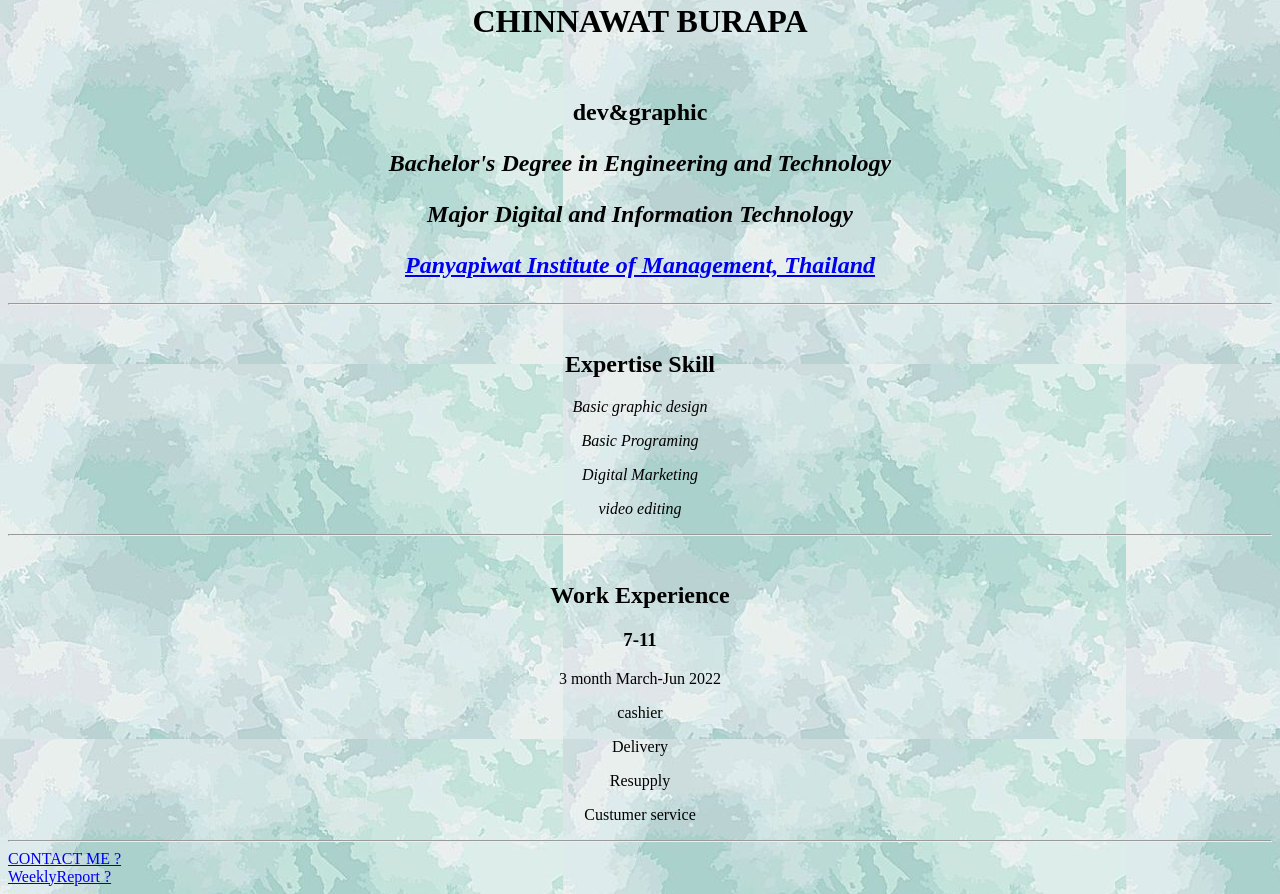
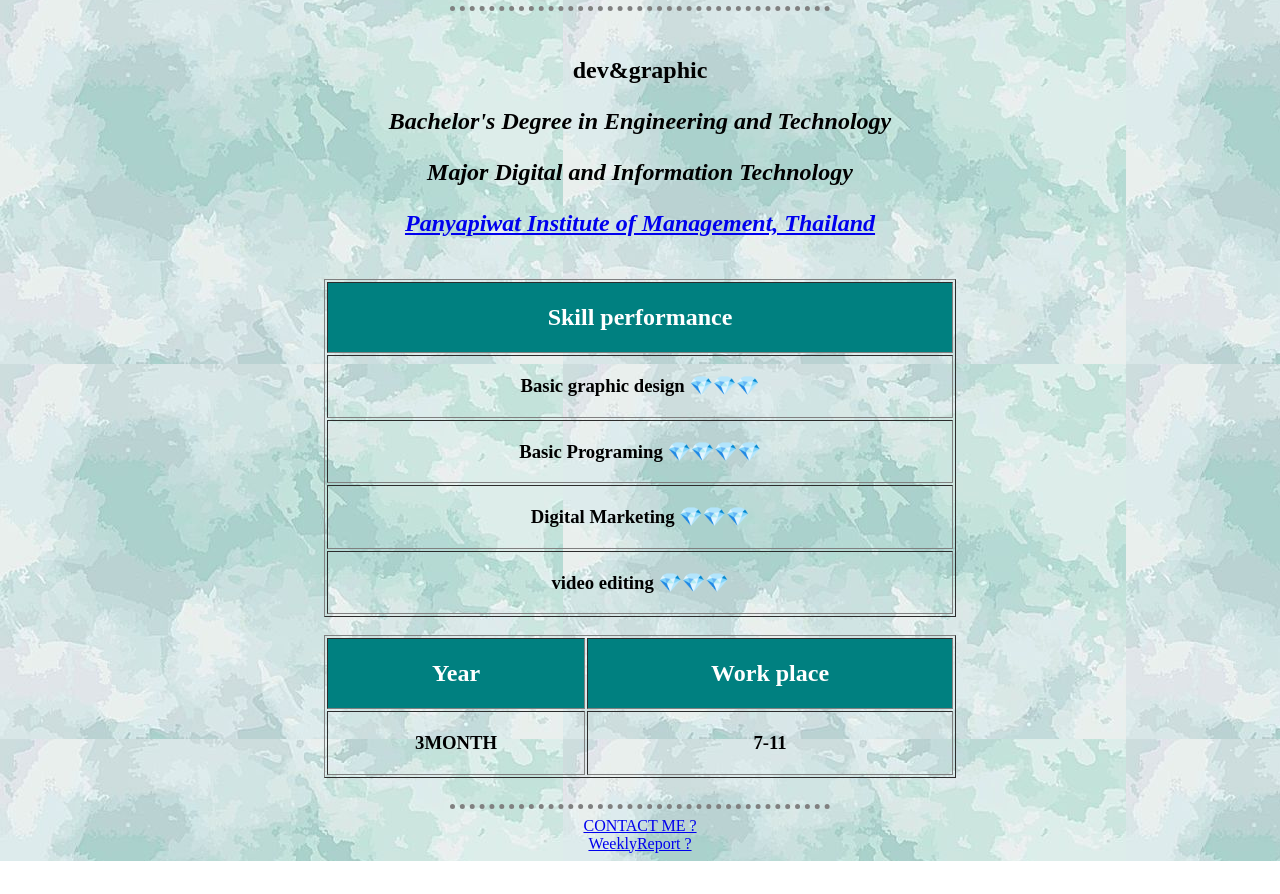
Before and after one commit to teamchinnawat/Resume, a plain HTML site: page index.html in a window 1280 px wide. Shown: the part 386-1280 px from the top of the page. After the commit the page ends 1247 px from the top, so only its background shows below. Drawn offline with Linux system fonts and the light colour scheme.

Commit message:
Add files via upload

```diff
--- a/index.html
+++ b/index.html
@@ -1,44 +1,80 @@
-<!<!DOCTYPE html>
+<!DOCTYPE html>
 <html>
 <head>
   <meta charset="utf-8"
   <h1><title> WELLCOME TO MY WEBSITE 🤍	</title></h1>
-</head>
+<style>
+ hr{
+   border-style: none;
+   border-top-style:dotted;
+   border-color: grey;
+   border-width: 5px;
+   width: 30%;
+ }
+</style>
+
+
+</head><div style="text-align:center">
 <body background="123.jpg">
-  <div style="text-align:center"><h1>WELLCOME TO MY WEBSITE 🤍</h1>
 <img src="kkk.png" alt="width="300" height="300">
   <h1>CHINNAWAT BURAPA</h1>
+  <hr>
   <br>
   <h2>dev&graphic </h2>
   <em><h2><p>Bachelor's Degree in Engineering and Technology</p>
   <p>Major Digital and Information Technology  </p>
   <p><a href="http://www.pim.ac.th">Panyapiwat Institute of Management, Thailand</a></p>
-  </div></h2></em>
-  <hr>
+  </h2></em>
+
   <br>
-  <h2><div style="text-align:center">Expertise Skill</h2>
-  <em><div style="text-align:center">
-  <p></p>Basic graphic design</p>
-    <p>Basic Programing</p>
-    <p>Digital Marketing</p>
-    <p>video editing</p>
-  </div></em>
-<hr>
 
-  <br><div style="text-align:center">
-  <h2>Work Experience</h2>
-  <h3><p>7-11</p></h3>
-  <p>3 month March-Jun 2022</p>
-  <p>cashier</p>
-  <p>Delivery</p>
-  <p>Resupply</p>
-  <p>Custumer service</p>
-  </div>
-<hr>
 
-<a href="cantact.html">CONTACT ME ?</a>
+
+  <table border="1"  width="50%" align="center">
+  <thead>
+  <tr style="background-color: #008080; color : #fff; ">
+  <th><h2>Skill performance</h2></th>
+  </tr>
+  </thead>
+  <tr>
+  <td><h3>Basic graphic design  💎💎💎</h3></td>
+  </tr>
+  <tr>
+  <td><h3>Basic Programing  💎💎💎💎</h3></td>
+  </tr>
+  <tr>
+  <td><h3>Digital Marketing 💎💎💎</h3></td>
+  </tr>
+  <tr>
+  <td><h3>video editing   💎💎💎</h3></td>
+  </tr>
+</table>
+
+
+<br>
+<table border="1"  width="50%" align="center">
+  <thead>
+    <tr style="background-color: #008080; color : #fff; ">
+    <th><h2>Year</h2></th>
+    <th><h2>Work place</h2></th>
+    </tr>
+  </thead>
+    <tr>
+    <td><h3>3MONTH</h3></td>
+    <td><h3>7-11</h3></td>
+    </tr>
+</table>
+
+
+<br><hr>
+
+
+
+
+
+<div style="text-align:center"><a href="cantact.html">CONTACT ME ?</a>
 <br>
 <a href="report.html">WeeklyReport ?</a>
 
-</body>
+</body></div>
 </html>
```
Also changed, not shown: cantact.html (+14 -0 lines).
